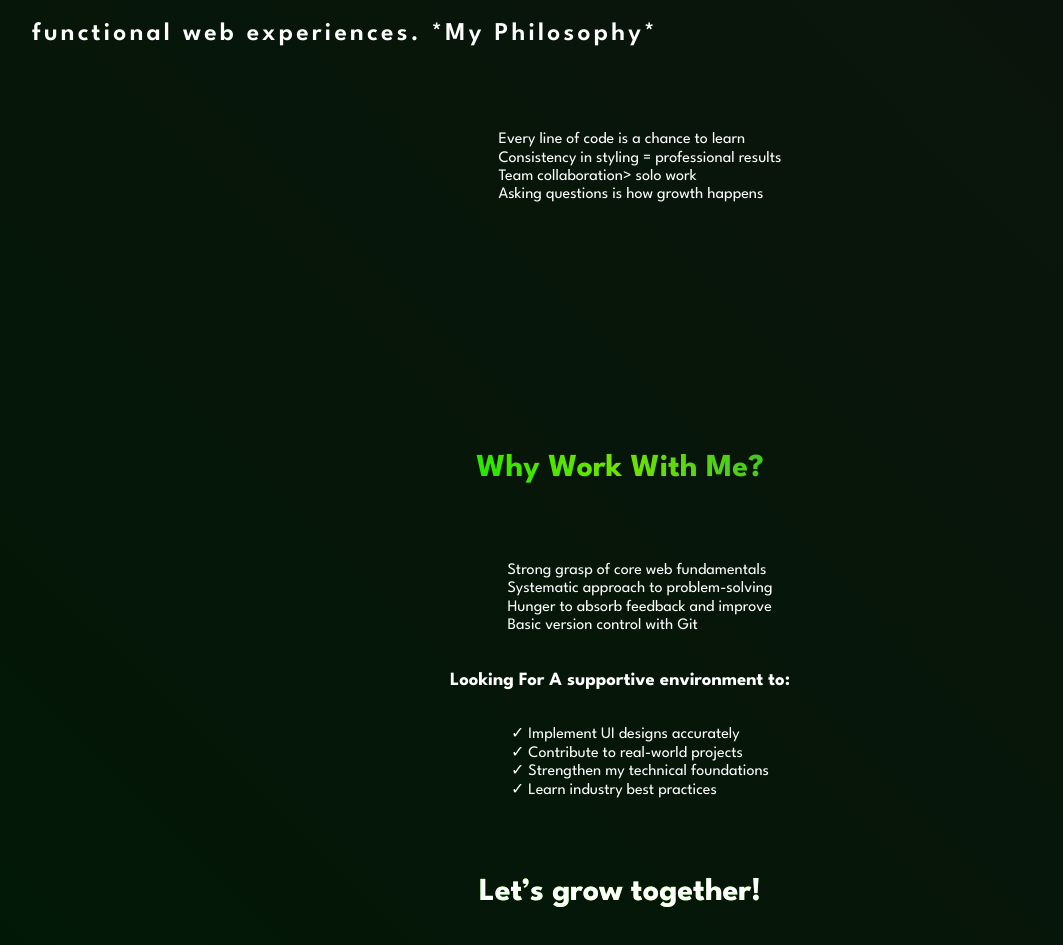
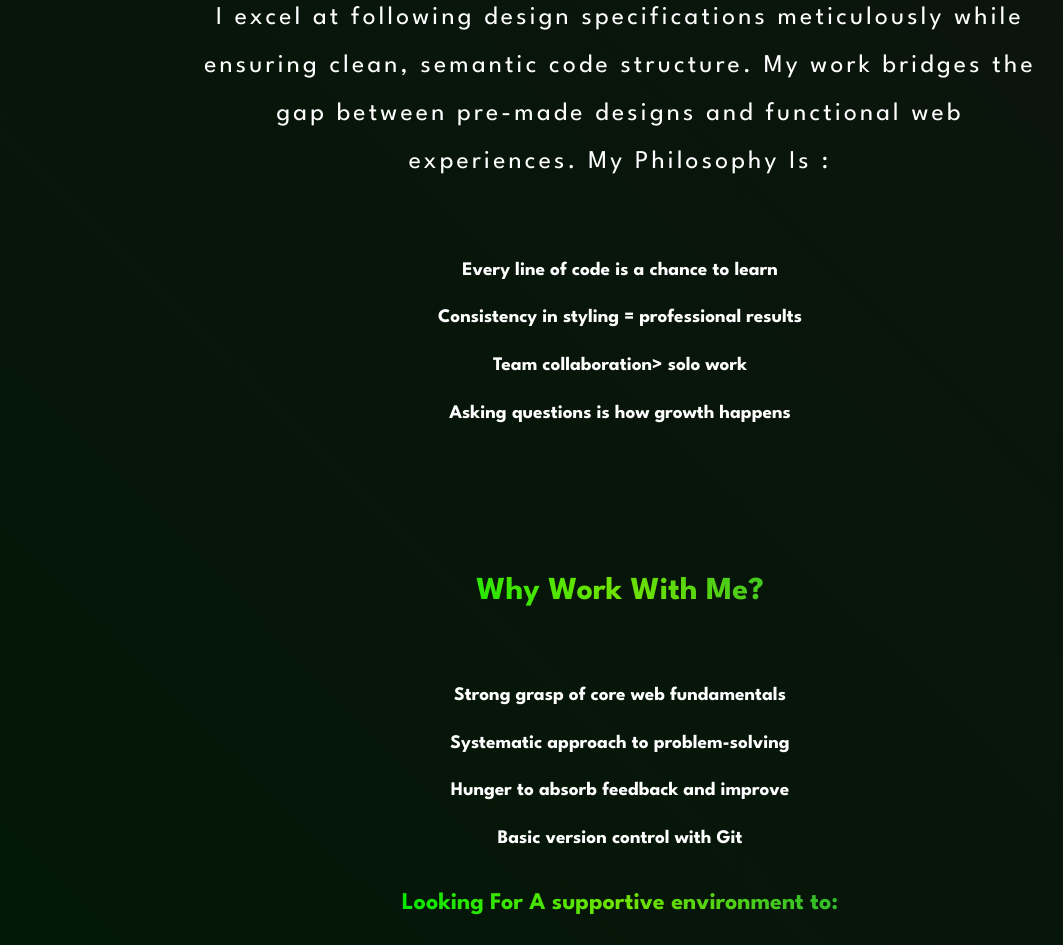
Before and after one commit to AN1001110/Portfolio, a React (Vite) app: page /about in a window 1280 px wide. Shown: the part 1407-2352 px from the top of the page, without its empty margins (20-1083 px from the left). Built offline with nearby package versions, Linux system fonts and the light colour scheme.

Commit message:
My portfolio v1

```diff
--- a/src/pages/About.jsx
+++ b/src/pages/About.jsx
@@ -25,7 +25,7 @@ export default function About() {
       <section className="sec2-about">
         <div className="container">
           <h2>
-            *What I Do* With a creative and professional touch, I transform the
+            What I Do With a creative and professional touch, I transform the
             design into a tangible reality using:
           </h2>
           <ul>
@@ -38,8 +38,8 @@ export default function About() {
           <p>
             I excel at following design specifications meticulously while
             ensuring clean, semantic code structure. My work bridges the gap
-            between pre-made designs and functional web experiences. *My
-            Philosophy*
+            between pre-made designs and functional web experiences. My
+            Philosophy Is :
           </p>
           <ul>
             <li>Every line of code is a chance to learn</li>
@@ -60,14 +60,14 @@ export default function About() {
           </ul>
           <h3>Looking For A supportive environment to:</h3>
           <ul>
-            <li>✓ Implement UI designs accurately </li>
-            <li>✓ Contribute to real-world projects </li>
-            <li>✓ Strengthen my technical foundations </li>
-            <li>✓ Learn industry best practices</li>
+            <li>Implement UI designs accurately </li>
+            <li>Contribute to real-world projects </li>
+            <li>Strengthen my technical foundations </li>
+            <li>Learn industry best practices</li>
           </ul>
-          <h2>
+
             <Link to="/contact">Let’s grow together!</Link>
-          </h2>
+
         </div>
       </section>
       <Footer />
--- a/src/styles/pages/about.css
+++ b/src/styles/pages/about.css
@@ -1,6 +1,7 @@
 .sec1-about .container,
 .sec2-about .container,
 .sec3-about .container {
+  animation: flipIn backwards 0.8s;
   display: flex;
   justify-content: center;
   align-items: center;
@@ -8,11 +9,7 @@
   min-height: 100vh;
   padding: var(--main-padding);
 }
-.sec1-about .container ul,
-.sec2-about .container ul,
-.sec3-about .container ul {
-  list-style-type: none;
-}
+
 /* sec1 */
 .sec1-about .container h1 {
   margin: 0;
@@ -29,21 +26,23 @@
   );
   color: transparent;
 }
-.sec1-about .container p ,.sec2-about .container p {
+.sec1-about .container p,
+.sec2-about .container p {
+  width: 75%;
   display: flex;
-  align-items: center;
+  text-align: center;
   justify-content: center;
   font-size: 1.6rem;
-  font-weight: 600;
+  font-weight: 400;
   line-height: 3rem;
   padding: 2rem;
   letter-spacing: 0.2rem;
   color: white;
 }
 
-/* sec2 */
-
-.sec2-about .container h2 ,.sec3-about .container h2 {
+/* sec2 & sec3 */
+.sec2-about .container h2,
+.sec3-about .container h2 {
   background-clip: text;
   -webkit-background-clip: text;
   background-image: linear-gradient(
@@ -55,28 +54,110 @@
   color: transparent;
   font-size: 2rem;
   padding: 2rem;
+  text-align: center;
 }
-.sec2-about .container h2 + ul {
+.sec2-about .container ul,
+.sec3-about .container ul {
+  list-style-type: none;
+  display: flex;
+  justify-content: center;
+  flex-direction: column;
+  gap: 1.6rem;
+  text-align: center;
+  padding: 0;
 }
-.sec2-about .container h2 + ul li {
+.sec2-about .container ul li,
+.sec3-about .container ul li {
+  font-size: 1.2em;
+  font-weight: 700;
 }
 
-.sec2-about .container p + ul {
-}
-.sec2-about .container p + ul li {
+.sec3-about .container h3 {
+  text-align: center;
+  font-size: 1.5rem;
+  font-weight: 700;
+  background-clip: text;
+  -webkit-background-clip: text;
+  background-image: linear-gradient(
+    45deg,
+    var(--neo1),
+    var(--neo2),
+    var(--neo3)
+  );
+  color: transparent;
 }
 
-/* sec3 */
+.sec3-about .container h3 + ul li {
+  font-size: 1rem;
+}
 
+.sec3-about .container a {
+  margin: 20px;
+  background-image: linear-gradient(
+    45deg,
+    var(--neo1),
+    var(--neo2),
+    var(--neo3)
+  );
+  color: white;
+  padding: 2rem;
+  transition: all 0.2s ease-in-out;
+  padding: 10px 20px;
+  background-image: linear-gradient(
+    45deg,
+    var(--neo1),
+    var(--neo3),
+    var(--neo2)
+  );
+  color: #fff;
+  border: none;
+  border-radius: 10px;
+  font-size: 1.2rem;
+  font-weight: 600;
+  cursor: pointer;
+  transition: background-color 0.3s ease;
+  -webkit-transition: all 0.2s ease-in-out;
+  -moz-transition: all 0.2s ease-in-out;
+  -ms-transition: all 0.2s ease-in-out;
+  -o-transition: all 0.2s ease-in-out;
+  -webkit-border-radius: 10px;
+  -moz-border-radius: 10px;
+  -ms-border-radius: 10px;
+  -o-border-radius: 10px;
+}
+
+.sec3-about .container a:hover {
+  box-shadow: 0 0 12px 1px rgba(61, 203, 61, 0.5);
+  transform: scale(1.05);
+  -webkit-transform: scale(1.05);
+  -moz-transform: scale(1.05);
+  -ms-transform: scale(1.05);
+  -o-transform: scale(1.05);
+}
+
+@media (min-width: 320px) and (max-width: 767px),
+  (max-width: 992px) and (orientation: landscape) {
+  .sec1-about .container h1 {
+    font-size: 1.4rem;
+  }
+  .sec1-about .container p,
+  .sec2-about .container p {
+    padding: 0.5rem;
+    width: 100%;
+    font-size: 1rem;
+    line-height: 1.5rem;
+  }
+  .sec2-about .container h2,
   .sec3-about .container h2 {
+    font-size: 1.5rem;
+    line-height: 2rem;
   }
-.sec3-about .container h2 + ul {
-}
-.sec3-about .container h2 + ul li {
-}
-.sec3-about .container h3 {
-}
-.sec3-about .container h3 + ul {
+  .sec2-about .container ul li,
+  .sec3-about .container ul li {
+    font-size: 0.8rem;
+
   }
   .sec3-about .container h3 + ul li {
+    font-size: 0.7rem;
   }
+}
--- a/src/styles/pages/contact.css
+++ b/src/styles/pages/contact.css
@@ -1,4 +1,5 @@
 .sec1-contact .container {
+  animation: flipIn backwards 0.8s;
   display: flex;
   justify-content: center;
   align-items: center;
```
Lines whose indentation alone changed are shown as unchanged.
